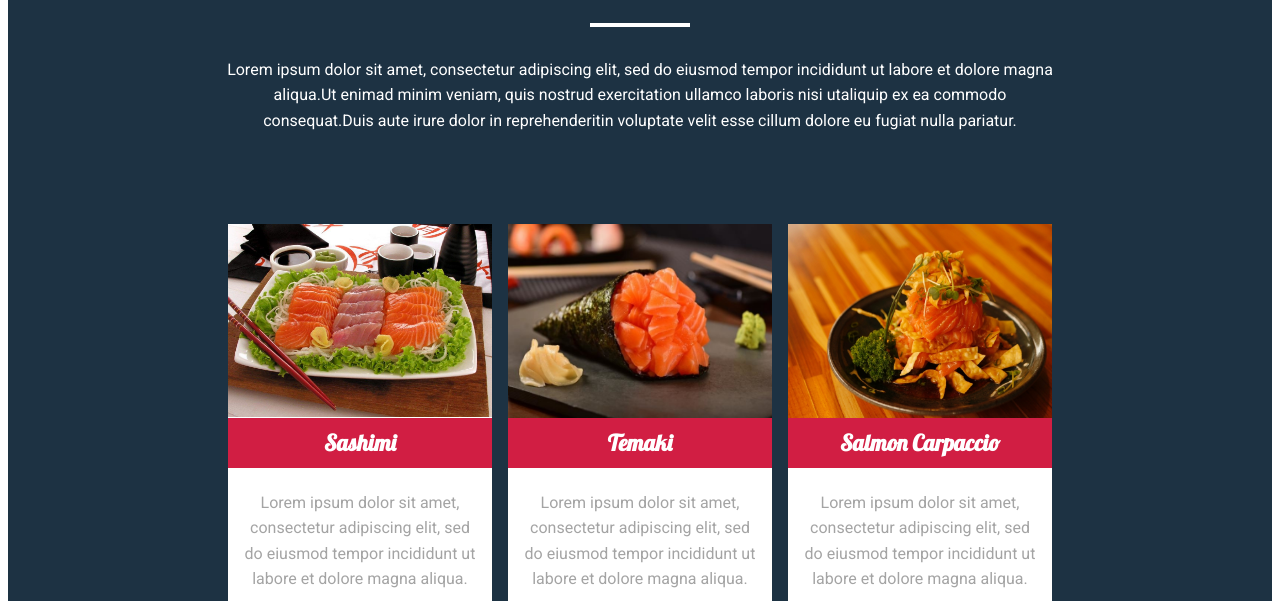
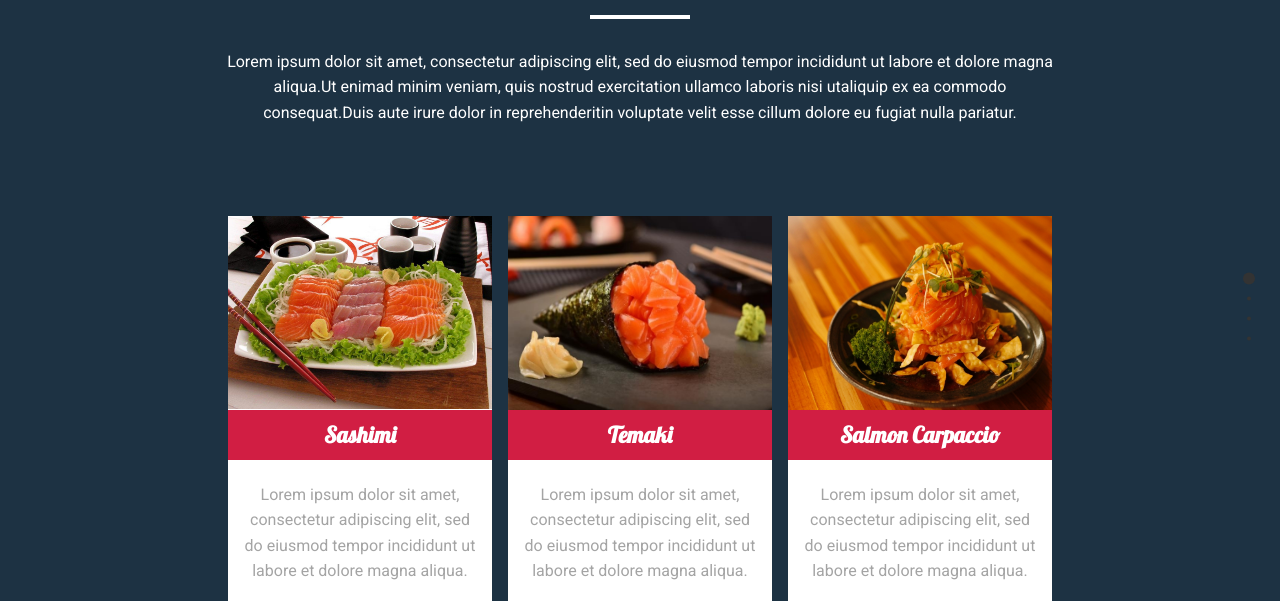
Before and after one commit to Torres-ssf/javascript-restaurant-page, a website with bundled scripts: page index.html in a window 1280 px wide. Shown: the part 92-693 px from the top of the page. Built offline with nearby package versions, Linux system fonts and the light colour scheme.

Commit message:
chore(fix): Fix section 1 and index.js

```diff
--- a/index.html
+++ b/index.html
@@ -4,11 +4,13 @@
     <meta charset="UTF-8" />
     <meta name="viewport" content="width=device-width, initial-scale=1.0" />
     <meta http-equiv="X-UA-Compatible" content="ie=edge" />
+    <link rel="stylesheet" href="https://cdnjs.cloudflare.com/ajax/libs/fullPage.js/3.0.7/fullpage.min.css" integrity="sha256-3IkGqGYOvq1Ype2MXFwVJFeBtBACgiveho3SacOEEP8=" crossorigin="anonymous" />
     <link rel="stylesheet" href="css/main.css" />
     <title>Document</title>
   </head>
   <body>
-    <main id="main"></main>
+    <main id="fullpage">
+    </main>
     <script src="./dist/main.js"></script>
   </body>
 </html>
--- a/src/index.js
+++ b/src/index.js
@@ -1,18 +1,20 @@
+import fullpage from 'fullpage.js/dist/fullpage.extensions.min';
 import section1 from './sections/section1.js';
 import section2 from './sections/section2.js';
 import section3 from './sections/section3.js';
 import section4 from './sections/section4.js';
 
-const rootContainer = document.getElementById("main");
-
-// const allContainers = document.createElement("h1");
-// allContainers.innerText = 'Hello There motherfocker'
+const rootContainer = document.getElementById("fullpage");
 
 rootContainer.append(
-    section1(),
-    section2(),
-    section3(),
-    section4()
-    );
+  section1(),
+  section2(),
+  section3(),
+  section4()
+);
 
-console.log(rootContainer);
+let fullPageInstance = new fullpage('#fullpage', {
+  autoScrolling: true,
+  // navigationTooltips: ['Hello', 'page2', 'page3'],
+  navigation: true
+});
--- a/src/sections/section1.js
+++ b/src/sections/section1.js
@@ -1,11 +1,10 @@
 const section1 = () => {
   const header = document.createElement("header");
-  header.classList.add('section');
 
   const navbar = document.createElement("navbar");
   navbar.classList.add('navbar');
 
-  const navContainer = document.createElement("nav-container");
+  const navContainer = document.createElement("div");
   navContainer.classList.add('nav-container');
 
   const navArray = ['Logo', 'Home', 'About', 'Menu', 'Contact'];
```
Also changed, not shown: dist/main.js, 1 other file.
